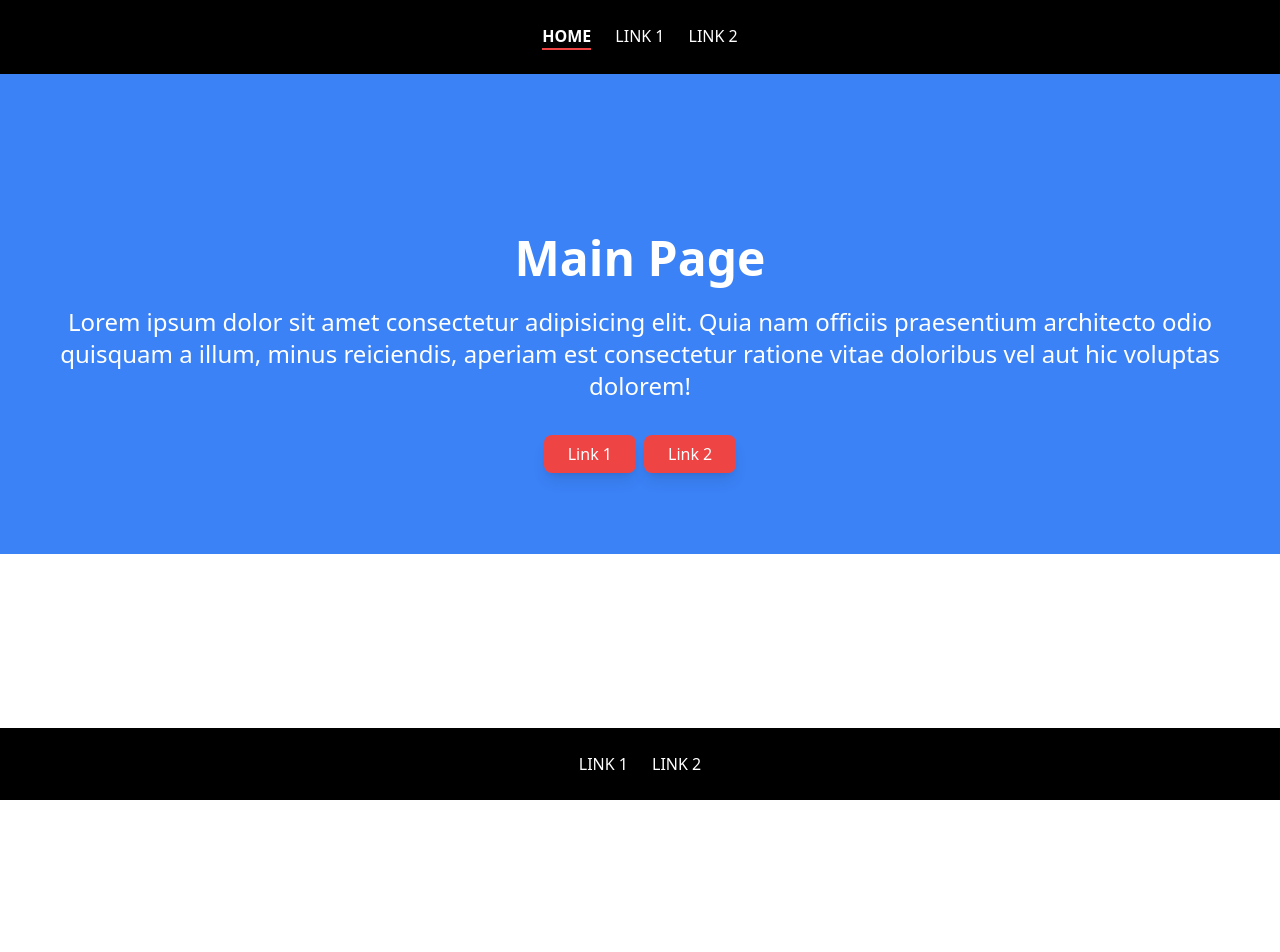
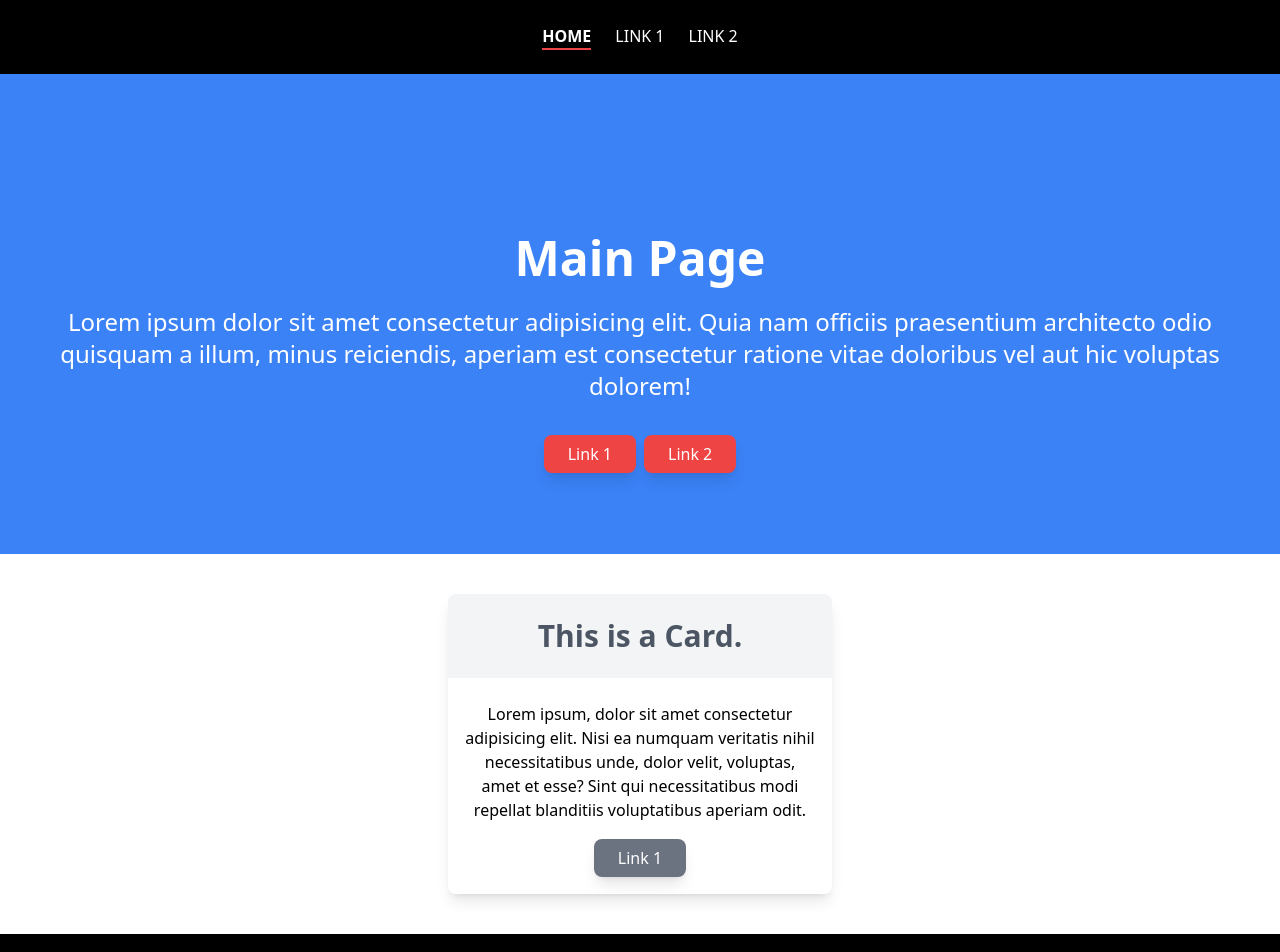
Before and after one commit to OnelioViera/test-next-app-v4, a Next.js app: page / in a window 1280 px wide. Shown: the top 952 px of the page. Before the commit the page ends 800 px from the top, so only its background shows below. Built offline with nearby package versions, Linux system fonts and the light colour scheme.

Commit message:
style: Add Card component to page layout

```diff
--- a/app/page.tsx
+++ b/app/page.tsx
@@ -1,11 +1,15 @@
+import Card from "@/components/Card";
 import Header from "@/components/Header";
 
 
 const page = () => {
   return (
+    <>
     <div className="">
       <Header />
     </div>
+      <Card />
+      </>
   )
 };
 
--- /dev/null
+++ b/components/Card.tsx
@@ -0,0 +1,18 @@
+const Card = () => {
+  return (
+    <>
+      <div className="grid grid-col mx-auto my-10 bg-gray-100 max-w-96 rounded-t-lg shadow-lg">
+        <h1 className="text-3xl text-gray-600 font-semibold text-center py-6">This is a Card.</h1>
+      <div className="bg-white py-6 px-4 rounded-b-lg text-center">
+          <p>Lorem ipsum, dolor sit amet consectetur adipisicing elit. Nisi ea numquam veritatis nihil necessitatibus unde, dolor velit, voluptas, amet et esse? Sint qui necessitatibus modi repellat blanditiis voluptatibus aperiam odit.</p>
+          <button className="mt-6">
+          <a href="/link_1" className="bg-gray-500 hover:bg-gray-600 hover:font-bold shadow-lg text-white py-2 px-6 rounded-lg">Link 1</a>
+        </button>
+        </div>
+
+      </div>
+    </>
+  )
+};
+
+export default Card;
```
